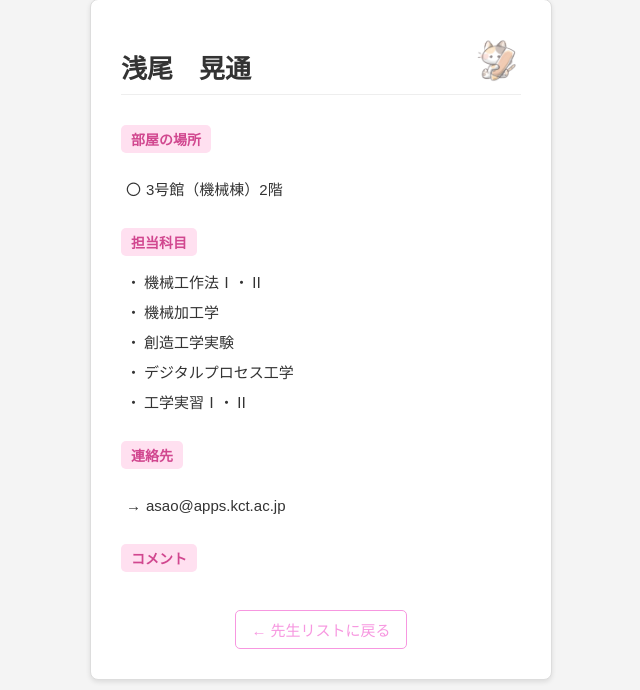
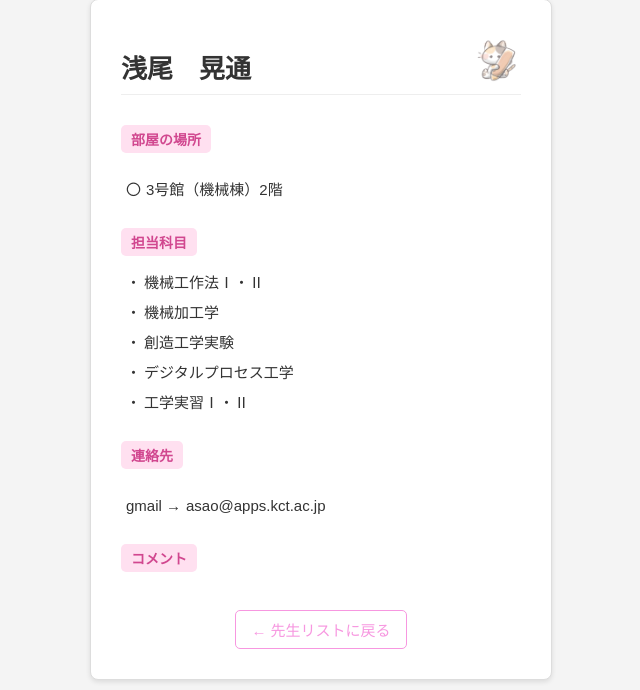
Before and after one commit to silataki/kousenkeijiban, a PHP site: page /teacher_detail.php?id=1 in a window 1280 px wide. Shown: the part 21-711 px from the top of the page, without its empty margins (319-959 px from the left). Run offline with PHP 8.4, Linux system fonts and the light colour scheme; data comes from the database, SQL or seed files in the repository.

Commit message:
表示の変更

```diff
--- a/src/teacher_detail.php
+++ b/src/teacher_detail.php
@@ -132,7 +132,7 @@ $conn->close(); // データベース接続を閉じる
 
     /* 連絡先の矢印 */
     .info-content.contact-content::before {
-        content: "→";
+        content: "gmail → ";
         margin-right: 5px;
         display: inline-block;
     }
```
